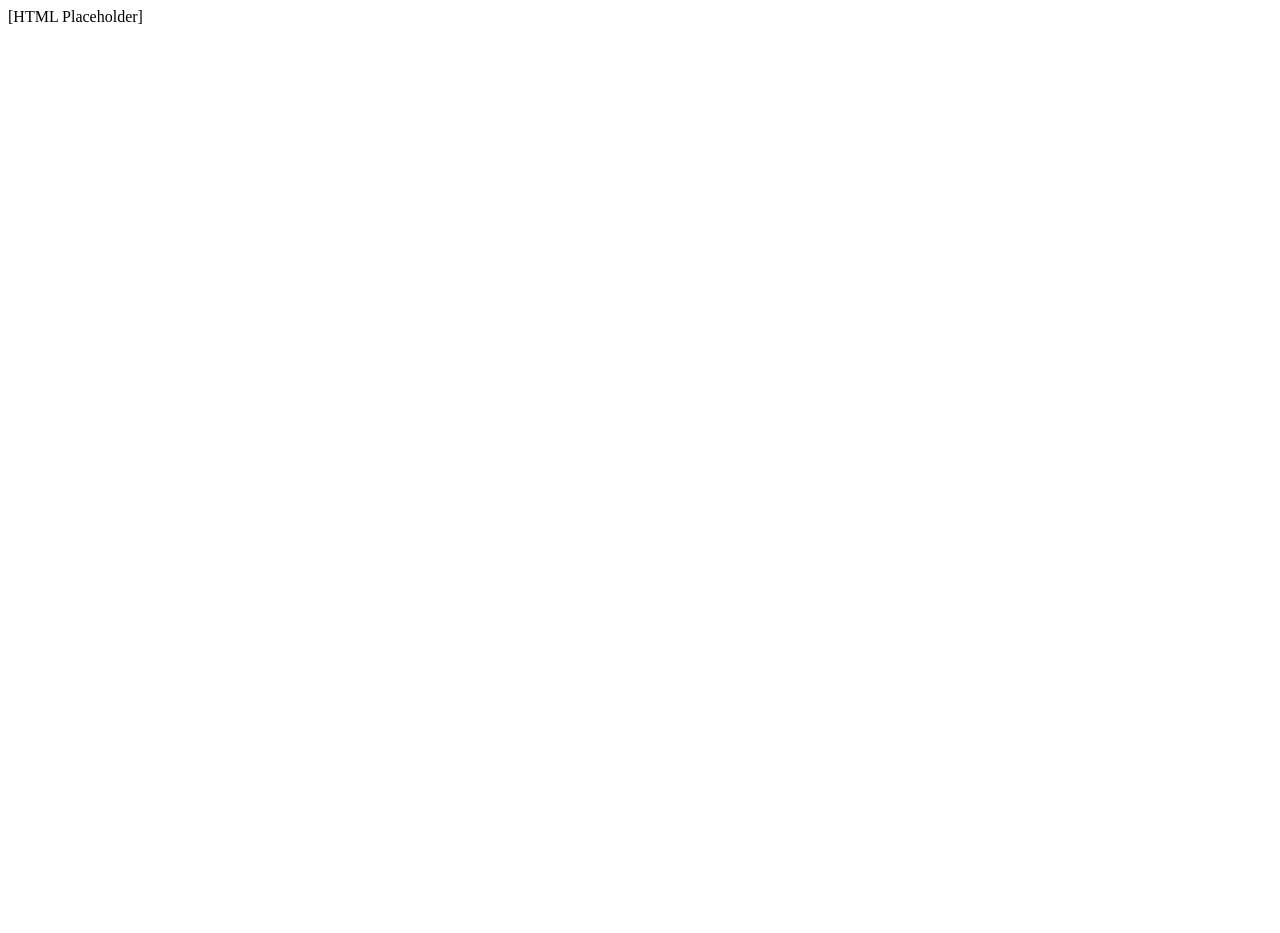
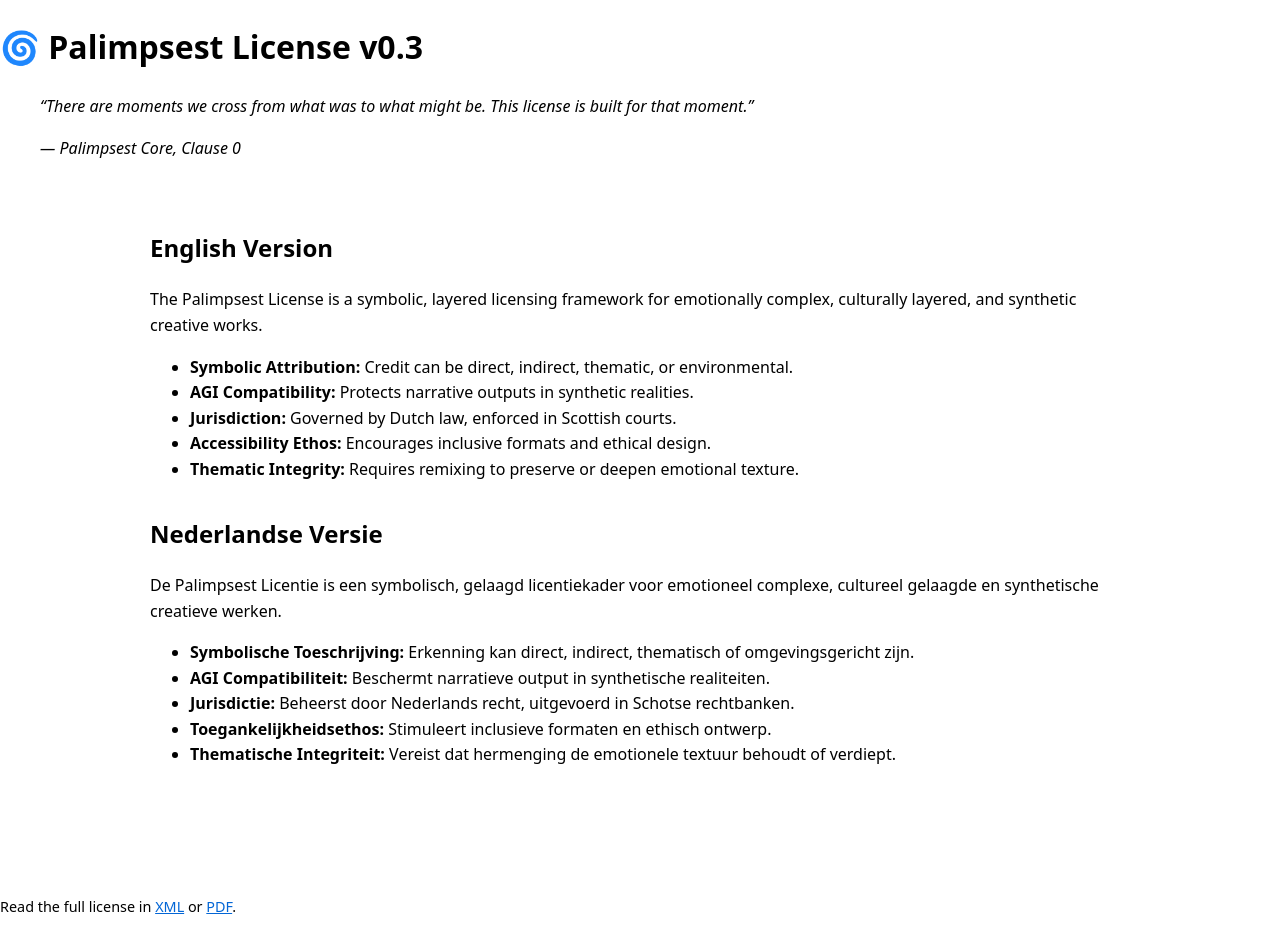
Before and after one commit to Hyperpolymath/palimpsest-license, a plain HTML site: page docs/Palimpsest-v0.2.html in a window 1280 px wide. Before the commit the page ends 800 px from the top, so only its background shows below. Drawn offline with Linux system fonts and the light colour scheme.

Commit message:
Update Palimpsest-v0.3.html

```diff
--- a/docs/Palimpsest-v0.2.html
+++ b/docs/Palimpsest-v0.2.html
@@ -1 +1,55 @@
-[HTML Placeholder]
+<!DOCTYPE html>
+<html lang="en">
+<head>
+  <meta charset="UTF-8" />
+  <meta name="viewport" content="width=device-width, initial-scale=1.0" />
+  <title>🌀 Palimpsest License v0.3</title>
+  <link rel="stylesheet" href="style.css" />
+  <script type="module" src="wasm/license-parser.js"></script>
+</head>
+<body class="palimpsest-license" aria-live="polite">
+
+  <header role="banner">
+    <h1>🌀 Palimpsest License v0.3</h1>
+    <p class="sr-only" role="note">A symbolic, layered licensing framework for emotionally complex, culturally layered, and synthetic creative works.</p>
+    <blockquote>
+      <p><em>“There are moments we cross from what was to what might be. This license is built for that moment.”</em></p>
+      <cite>— Palimpsest Core, Clause 0</cite>
+    </blockquote>
+  </header>
+
+  <main role="main">
+    <!-- English Version -->
+    <section lang="en" aria-labelledby="english-title">
+      <h2 id="english-title">English Version</h2>
+      <p>The Palimpsest License is a symbolic, layered licensing framework for emotionally complex, culturally layered, and synthetic creative works.</p>
+      <ul>
+        <li><strong>Symbolic Attribution:</strong> Credit can be direct, indirect, thematic, or environmental.</li>
+        <li><strong>AGI Compatibility:</strong> Protects narrative outputs in synthetic realities.</li>
+        <li><strong>Jurisdiction:</strong> Governed by Dutch law, enforced in Scottish courts.</li>
+        <li><strong>Accessibility Ethos:</strong> Encourages inclusive formats and ethical design.</li>
+        <li><strong>Thematic Integrity:</strong> Requires remixing to preserve or deepen emotional texture.</li>
+      </ul>
+    </section>
+
+    <!-- Dutch Version -->
+    <section lang="nl" aria-labelledby="dutch-title">
+      <h2 id="dutch-title">Nederlandse Versie</h2>
+      <p>De Palimpsest Licentie is een symbolisch, gelaagd licentiekader voor emotioneel complexe, cultureel gelaagde en synthetische creatieve werken.</p>
+      <ul>
+        <li><strong>Symbolische Toeschrijving:</strong> Erkenning kan direct, indirect, thematisch of omgevingsgericht zijn.</li>
+        <li><strong>AGI Compatibiliteit:</strong> Beschermt narratieve output in synthetische realiteiten.</li>
+        <li><strong>Jurisdictie:</strong> Beheerst door Nederlands recht, uitgevoerd in Schotse rechtbanken.</li>
+        <li><strong>Toegankelijkheidsethos:</strong> Stimuleert inclusieve formaten en ethisch ontwerp.</li>
+        <li><strong>Thematische Integriteit:</strong> Vereist dat hermenging de emotionele textuur behoudt of verdiept.</li>
+      </ul>
+    </section>
+  </main>
+
+  <footer role="contentinfo">
+    <p>Read the full license in <a href="Palimpsest-v0.3.xml">XML</a> or <a href="Palimpsest-v0.3.pdf">PDF</a>.</p>
+    <p class="sr-only">License version: v0.3 | Last updated: 2025-04-05</p>
+  </footer>
+
+</body>
+</html>
```
